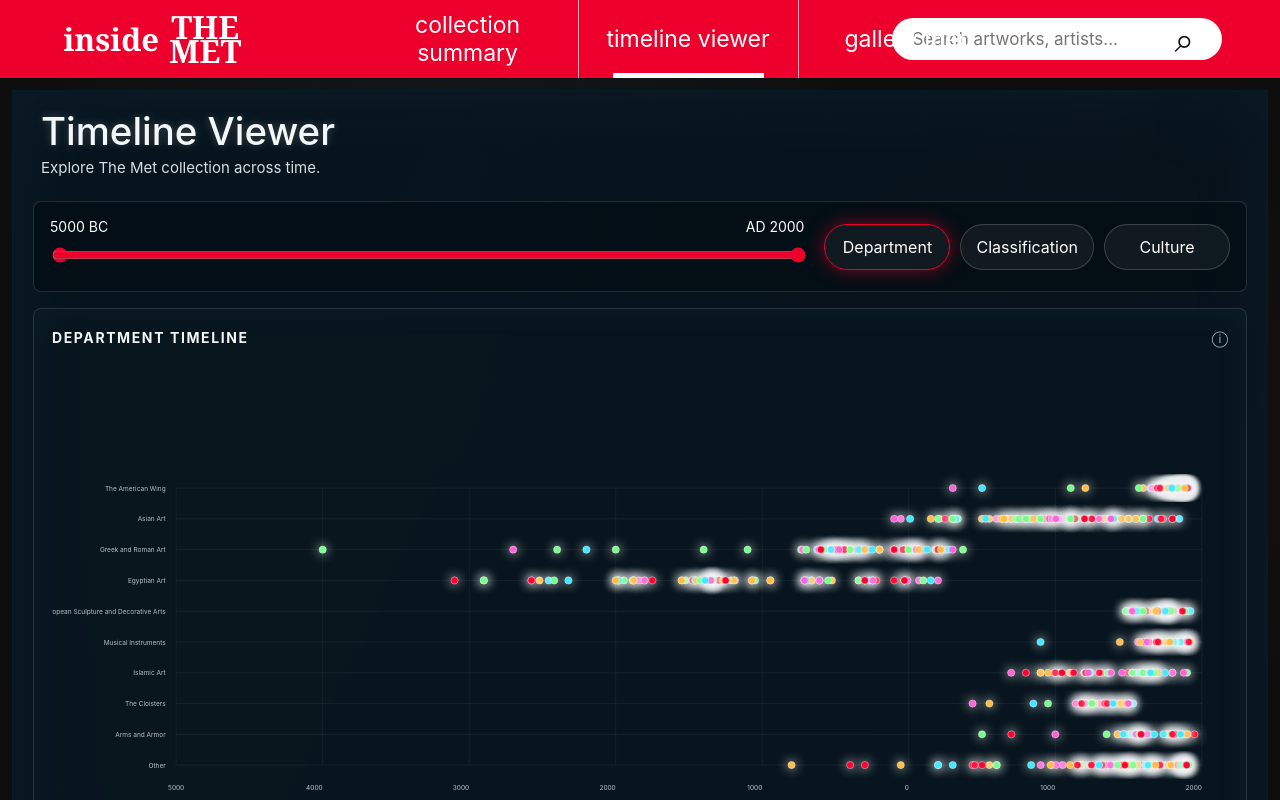
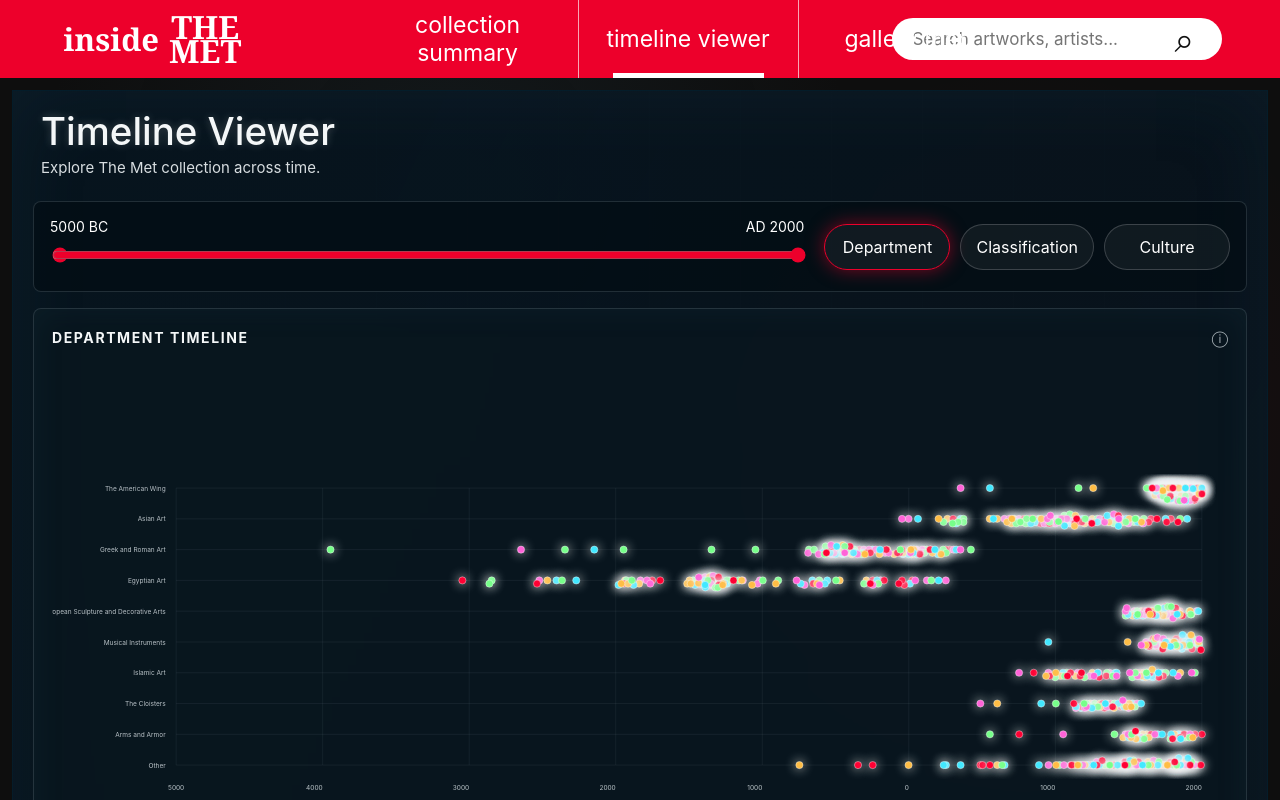
Before and after one commit to dh051112/insideTHEMET, a React (Vite) app: page / in a window 1280 px wide. Both pictures are taken after a click on the button "timeline viewer". Shown: the top 800 px of the page. Built offline with nearby package versions, Linux system fonts and the light colour scheme.

Commit message:
add: jittering

```diff
--- a/src/App.jsx
+++ b/src/App.jsx
@@ -302,6 +302,26 @@
   const x = (year) => plot.left + ((year - minYear) / (maxYear - minYear)) * plotWidth;
   const y = (cat) => plot.top + categories.indexOf(cat) * (plotHeight / Math.max(1, categories.length - 1));
   const formatYear = (year) => (year < 0 ? `${Math.abs(year)}` : `${year}`);
+  const groupPositions = works.reduce((acc, work) => {
+    const key = `${Math.round(work.year / 25) * 25}-${plotCategory(work)}`;
+    if (!acc.has(key)) acc.set(key, []);
+    acc.get(key).push(work.id);
+    return acc;
+  }, new Map());
+  const jitter = (work) => {
+    const key = `${Math.round(work.year / 25) * 25}-${plotCategory(work)}`;
+    const group = groupPositions.get(key) || [work.id];
+    const index = group.indexOf(work.id);
+    const ring = Math.floor(index / 8);
+    const angle = ((index % 8) / 8) * Math.PI * 2 + ring * 0.42;
+    const radius = Math.min(34, 12 + ring * 8);
+
+    return {
+      x: Math.cos(angle) * radius,
+      y: Math.sin(angle) * radius * 0.58,
+    };
+  };
+  const clamp = (value, min, max) => Math.min(max, Math.max(min, value));
 
   return (
     <svg className="scatter-svg" viewBox="0 0 1800 530">
@@ -311,11 +331,17 @@
       })}
       {categories.map((cat) => <g key={cat}><line x1={plot.left} x2={plot.right} y1={y(cat)} y2={y(cat)} /><text x="174" y={y(cat) + 4}>{cat}</text></g>)}
       <text className="axis-title" x="975" y="524">Object End Date</text>
-      {works.map((work, i) => (
-        <circle key={work.id} className={selected?.id === work.id ? 'point selected' : 'point'} cx={x(work.year)} cy={y(plotCategory(work))}
-          r={selected?.id === work.id ? 8 : 5.5} fill={['#ff0033', '#42e8ff', '#ffbd45', '#ff63d8', '#77ff8a'][i % 5]}
-          onMouseEnter={() => onHover(work)} onFocus={() => onHover(work)} tabIndex="0" />
-      ))}
+      {works.map((work, i) => {
+        const offset = jitter(work);
+        const cx = clamp(x(work.year) + offset.x, plot.left, plot.right);
+        const cy = clamp(y(plotCategory(work)) + offset.y, plot.top, plot.bottom);
+
+        return (
+          <circle key={work.id} className={selected?.id === work.id ? 'point selected' : 'point'} cx={cx} cy={cy}
+            r={selected?.id === work.id ? 8 : 5.5} fill={['#ff0033', '#42e8ff', '#ffbd45', '#ff63d8', '#77ff8a'][i % 5]}
+            onMouseEnter={() => onHover(work)} onFocus={() => onHover(work)} tabIndex="0" />
+        );
+      })}
     </svg>
   );
 }
```
